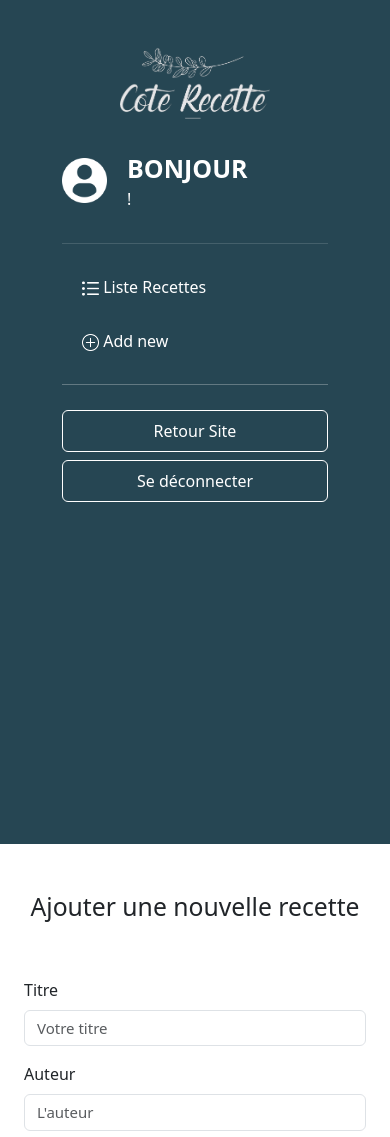
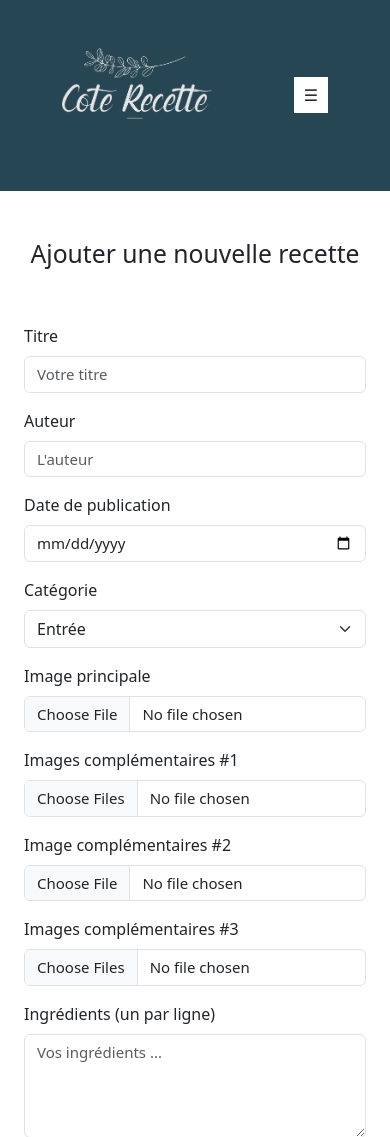
Before and after one commit to Oha204/Recipe_Cook, a PHP site: page /addrecette.php in a window 390 px wide. Shown: the top 1137 px of the page. Run offline with PHP 8.4, Linux system fonts and the light colour scheme; data that the repository does not hold is empty.

Commit message:
Menu burger responsive

```diff
--- a/assets/styleBack.css
+++ b/assets/styleBack.css
@@ -8,18 +8,23 @@
 }
 
 .dashboard {
-    position: fixed;
     padding: 15px 20px;
     z-index: 1000;
     height: 100%;
 }
 
 @media (max-width: 992px) {
+    .bg-header {
+        min-height: auto;
+    }
+}
+
+@media (max-width: 992px) {
     .dashboard {
-        position: relative;
         height: auto;
         overflow-y: visible;
     }
+
 }
 
 .dashboard-nav {
@@ -97,6 +102,41 @@
 
 .btn-container {
     margin-top: 25px;
+}
+
+/* Menu burger */
+@media (max-width: 992px) {
+    .navbar-collapse {
+        display: none;
+    }
+
+    .navbar-collapse.show {
+        display: block;
+    }
+
+    .navbar-toggler {
+        display: block;
+        background-color: #fff;
+        border: none;
+        padding: 10px;
+        cursor: pointer;
+    }
+
+    .navbar-toggler:hover {
+        background-color: rgba(255, 255, 255, 0.8);
+    }
+
+    .image-menu-container {
+        display: flex;
+        justify-content: space-between;
+        align-items: center;
+    }
+}
+
+@media (min-width: 992px) {
+    .navbar-toggler {
+        display: none;
+    }
 }
 
 /* Header Edit Recipe */
--- a/layout/headerBack.php
+++ b/layout/headerBack.php
@@ -25,10 +25,16 @@ if (isset($_SESSION['email'])) {
             <div class="col-lg-3 bg-header">
                 <div class="dashboard">
                     <div class="dashboard-nav">
-                        <div href="index.php" class="image-white-filter text-center pb-4">
+                        <div class="image-menu-container">
+                            <div class="image-white-filter text-center pb-4">
                                 <img width="150px" src="/Recipe_Cook/assets/logo.png" alt="">
                             </div>
+                            <button class="navbar-toggler" type="button" onclick="toggleMenu()">
+                                ☰
+                            </button>
+                        </div>
 
+                        <div class="navbar-collapse" id="navbarSupportedContent">
                             <div class="iconprofilbloc pt-1 pb-3">
                                 <div class="profile-picture">
                                     <img src="/Recipe_Cook/assets/icons/profil.png" width="45px;" class="image-white-filter" alt="icon profil">
@@ -63,8 +69,15 @@ if (isset($_SESSION['email'])) {
                         </div>
                     </div>
                 </div>
+            </div>
 
-
+<script>
+    // menuToggle.js
+function toggleMenu() {
+    const navbar = document.getElementById('navbarSupportedContent');
+    navbar.classList.toggle('show');
+}
+</script>
 
 <!-- <div class='dashboard-nav-dropdown'>
     <a href="#!" class="dashboard-nav-item dashboard-nav-dropdown-toggle"><i class="fas fa-photo-video"></i> User </a>
```
Also changed, not shown: active_recette.php (+1 -6 lines). Lines whose indentation alone changed are shown as unchanged.
